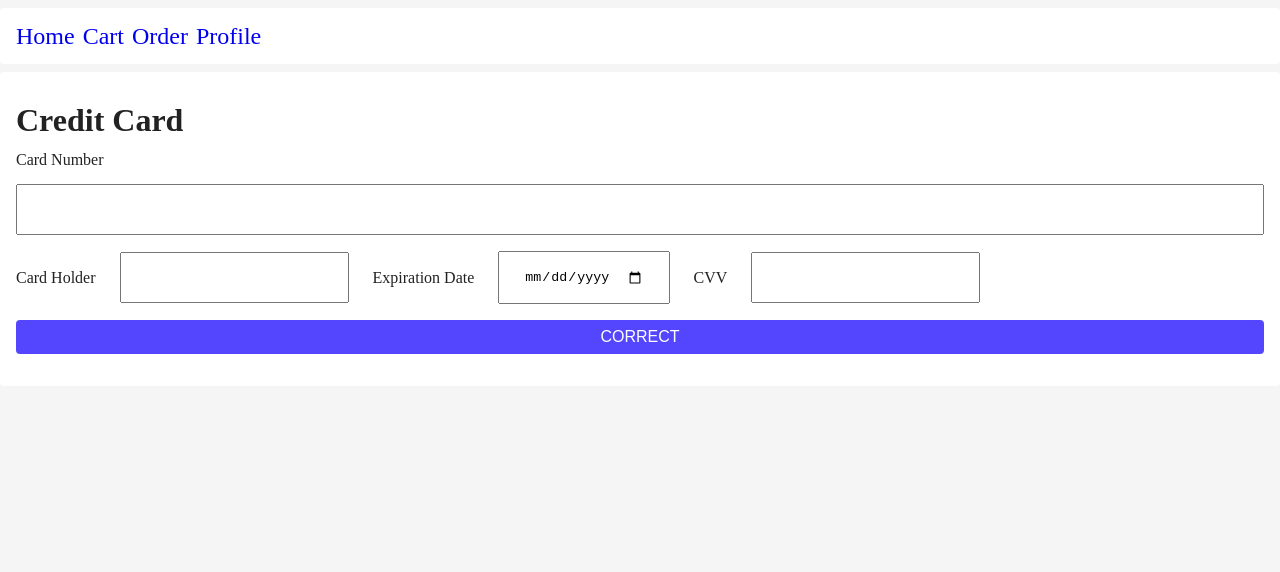
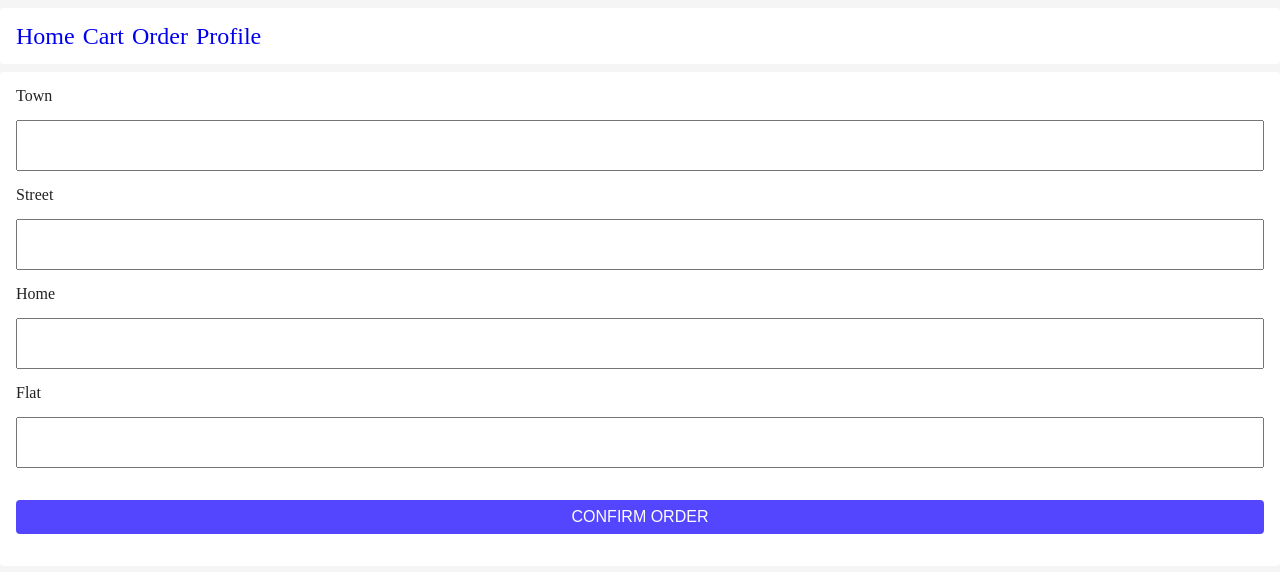
Before and after one commit to memcp/online-shop, a React app: page /order in a window 1280 px wide. Shown: the top 572 px of the page. Built offline with nearby package versions, Linux system fonts and the light colour scheme.

Commit message:
Add component, address filling stage.

```diff
--- a/src/components/pages/order/AddressStage.jsx
+++ b/src/components/pages/order/AddressStage.jsx
@@ -1,8 +1,22 @@
 import React from 'react';
+
+import './AddressStage.css';
 
 function AddressStage(props) {
   return (
-    <div>Address Stage</div>
+    <div className="address-stage">
+      <form>
+        <label htmlFor="town">Town</label>
+        <input type="text" name="town"/>
+        <label htmlFor="street">Street</label>
+        <input type="text" name="street"/>
+        <label htmlFor="street">Home</label>
+        <input type="number" name="home"/>
+        <label htmlFor="flat">Flat</label>
+        <input type="number" name="flat"/>
+        <input type="submit" value="Confirm Order"/>
+      </form>
+    </div>
   );
 }
 
--- a/src/components/pages/order/Order.jsx
+++ b/src/components/pages/order/Order.jsx
@@ -7,7 +7,7 @@ import './Order.css';
 
 function Order(props) {
 
-  const currentStage = 'credit-card-stage';
+  const currentStage = 'address-stage';
 
   return (
     <div className="order">
```
